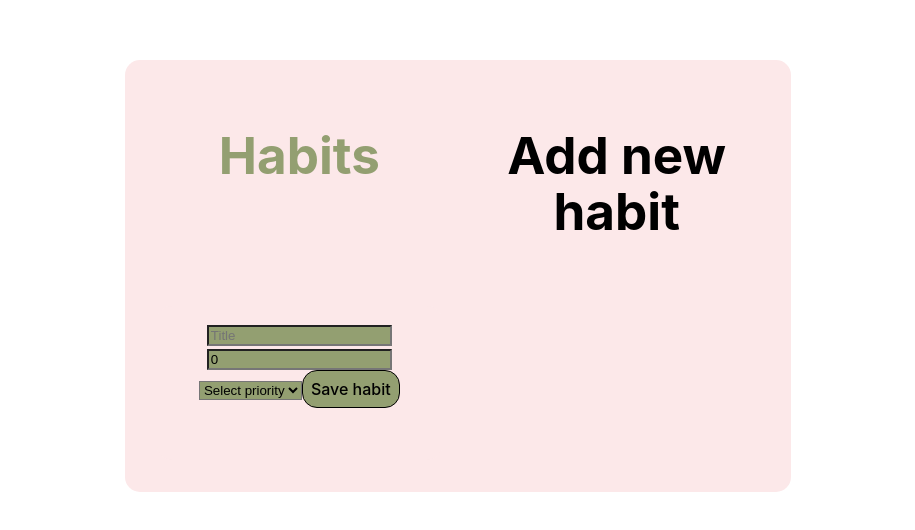
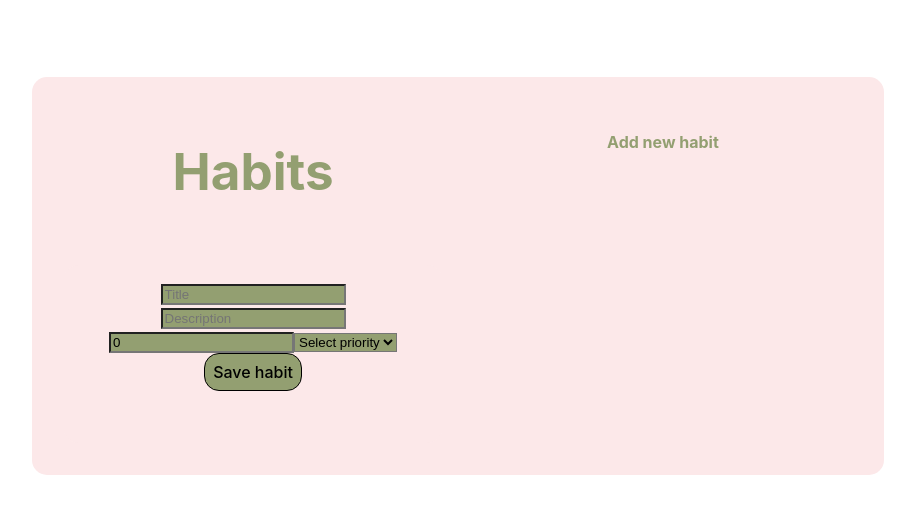
Before and after one commit to giecherry/Productivity-Assistant-Application, a React (Vite) app: page /habits in a window 1280 px wide. Shown: the part 124-654 px from the top of the page, without its empty margins (182-1097 px from the left). Built offline with nearby package versions, Linux system fonts and the light colour scheme.

Commit message:
LocalStorage

```diff
--- a/src/components/Habit-components/CreateNewHabit.jsx
+++ b/src/components/Habit-components/CreateNewHabit.jsx
@@ -1,28 +1,37 @@
-import { useState } from "react";
+import { useEffect, useState, useContext } from "react";
 import { HabitCounterContext } from "../../context/Habit-context/HabitCounterContext";
 import { HabitReduceContext } from '../../context/Habit-context/HabitReduceContext.jsx';
 import { DeleteHabitContext } from "../../context/Habit-context/DeleteHabitContext.jsx";
-import { useContext } from "react";
 
 function CreateNewHabit() {
-    let [habits, setHabits] = useState([]);
+
+    const [habits, setHabits] = useState(JSON.parse(sessionStorage.getItem("Data")) || []);
 
     let {counter, increment} = useContext(HabitCounterContext)
     let {reduceCounter, reduce} = useContext(HabitReduceContext)
-    let {deleteHabit, reset} = useContext(DeleteHabitContext)
+    let {reset} = useContext(DeleteHabitContext)
 
     let [title, setTitle] = useState('');
+    let [description, setDescription] = useState('');
     let [repeat, setRepeat] = useState(0);
     let [priority, setPriority] = useState('');
 
+    useEffect(() => {
+        console.log("Save habit in sessionStorage")
+
+        sessionStorage.setItem("Data", JSON.stringify(habits))
+    }, [habits])
+
     const AddHabit = (e) => {
         e.preventDefault();
+
         let newHabit = {
             id:Date.now(),
             title,
+            description,
             repeat,
             priority,
-        }
+        };
 
         let updatedHabits = [...habits, newHabit]
         setHabits(updatedHabits)
@@ -32,11 +41,13 @@ function CreateNewHabit() {
 
     return (
         <>
-            <h1>Add new habit</h1>
+            <h4 className="habitHFour">Add new habit</h4>
 
             <div className="createHabit">
                 <form onSubmit={AddHabit}>
                     <input className="HabitTitle" type="text" placeholder="Title" value={title} onChange={(e) => setTitle(e.target.value)} required/>
+
+                    <input className="HabitDescription" type="text" placeholder="Description" value={description} onChange={(e) => setDescription(e.target.value)}/>
 
                     <input className="HabitRepeat" type="number" placeholder="Repeat" value={repeat} onChange={(e) => setRepeat(e.target.value)} required/>
 
@@ -52,7 +63,7 @@ function CreateNewHabit() {
 
                 <ul>
                     {habits.map((habit, i) => (
-                    <li key={i}>
+                    <li className="habitCard" key={habit.id}>
                         <h3>Habit: {habit.title}</h3>
                         <p>Repeat: {habit.repeat}</p>
                         <p>Priority: {habit.priority}</p>
```
